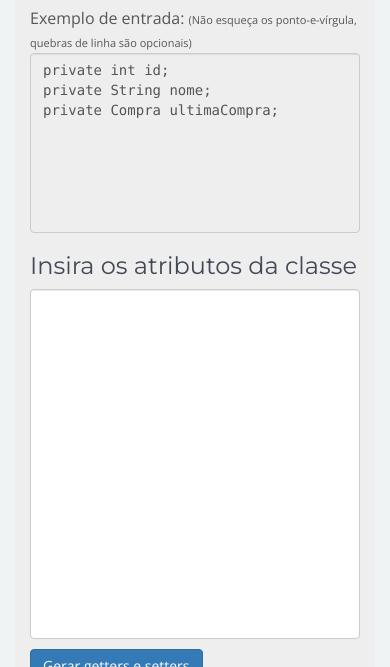
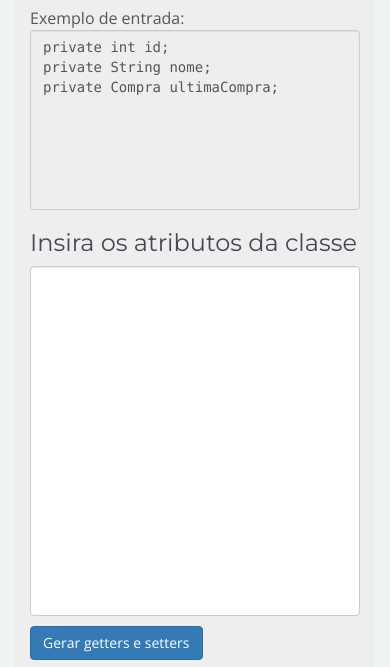
Before and after one commit to jfbueno/duke-generator, a plain HTML site: page src/index.html in a window 390 px wide. Shown: the part 119-786 px from the top of the page. Drawn offline with nearby package versions, Linux system fonts and the light colour scheme.

Commit message:
Responsive adjustments

```diff
--- a/src/index.html
+++ b/src/index.html
@@ -20,8 +20,8 @@
         </div>
 
         <div class="row">
-            <div class="col-sm-6">
-                Exemplo <span>de entrada</span>: <small style="font-size:11px;">(Não esqueça os ponto-e-vírgula, quebras de linha são opcionais)</small>
+            <div class="col-sm-12 col-md-6">
+                Exemplo <span>de entrada</span>: <small class="hidden-md hidden-sm hidden-xs" style="font-size:11px;">(Não esqueça os ponto-e-vírgula, quebras de linha são opcionais)</small>
                 <textarea class="form-control example-area" readonly>private int id;
 private String nome;
 private Compra ultimaCompra;</textarea>
@@ -30,10 +30,10 @@ private Compra ultimaCompra;</textarea>
                 <h3>Insira os atributos da classe</h3>
                 <textarea id="atributos" class="form-control insert-area"></textarea>
 
-                <button class="btn btn-primary" onclick="generateCode()">Gerar getters e setters</button>
+                <button class="btn btn-primary mg-bottom-sm" onclick="generateCode()">Gerar getters e setters</button>
 
             </div>
-            <div class="col-sm-6">
+            <div class="col-sm-12 col-md-6">
                 <div id="output-container">
 
                     Exemplo <span>de saída</span>:
@@ -77,7 +77,7 @@ public void setUltimaCompra(Compra ultimaCompra) {
             <span class="fa fa-fw fa-code" alt="feito"></span> com <span class="fa fa-heart" alt="amor"></span> por <a href="http://pt.stackoverflow.com/users/18246/jbueno" target="_blank">Jefh</a>
             <br>
             Quer me agradecer? <a href="https://www.paypal.com/cgi-bin/webscr?cmd=_donations&business=FMK8G6EP83AVY&lc=BR&item_name=Jeferson%20Bueno&item_number=Cerveja%2fCafe&currency_code=BRL&bn=PP%2dDonationsBF%3abtn_donateCC_LG%2egif%3aNonHosted" target="_blank">
-                Me pague um <span class="fa fa-coffee"></span> ou uma <span class="fa fa-beer"></span>
+                Me ajude a comprar "no man's sky" <span class="fa fa-moon-o"></span>
             </a>
             <br>
             Interessado no código fonte?
--- a/src/style.css
+++ b/src/style.css
@@ -60,6 +60,10 @@ textarea {
     resize: none;
 }
 
+.mg-bottom-sm {
+    margin-bottom: 10px;
+}
+
 .insert-area, .example-area {
     font-family: Consolas, monospace;
 }
```
